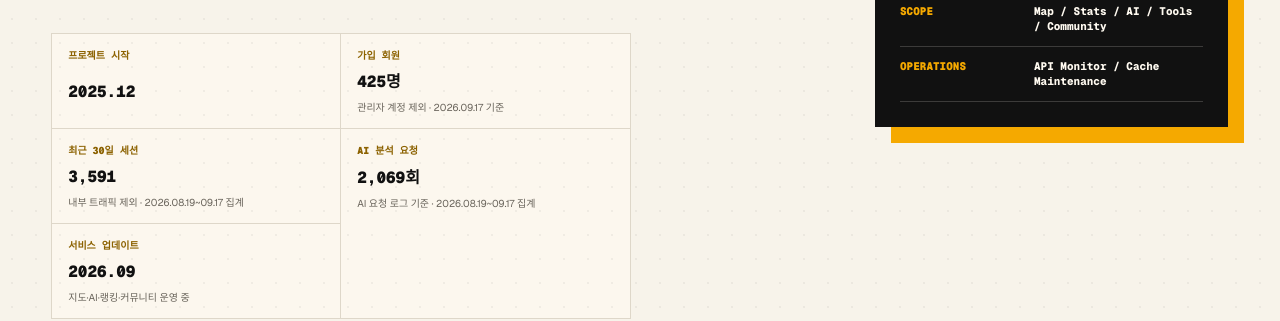
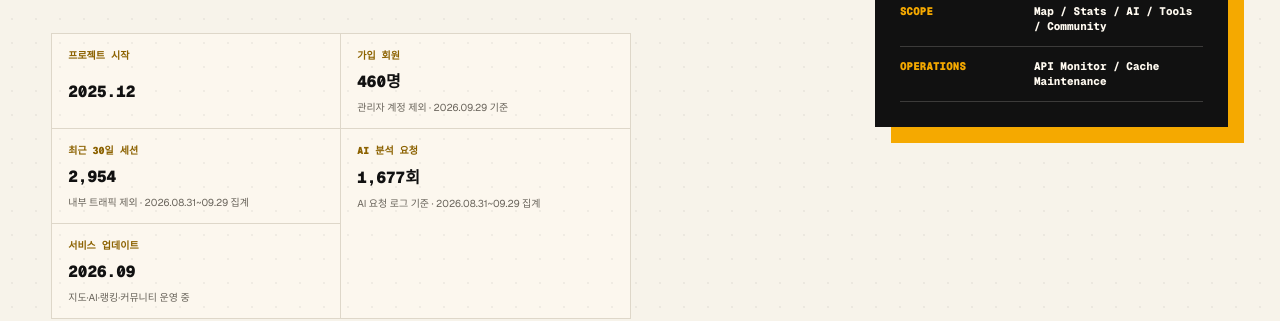
Before and after one commit to ka6865/KHS_PF, a Next.js app: page / in a window 1280 px wide. Shown: the part 521-842 px from the top of the page. Built offline with nearby package versions, Linux system fonts and the light colour scheme.

Commit message:
feat: update portfolio metrics from production

```diff
--- a/app/page.tsx
+++ b/app/page.tsx
@@ -21,9 +21,9 @@ const heroProofs = [
 
 const portfolioMetrics = [
   { label: "프로젝트 시작", value: "2025.12" },
-  { label: "가입 회원", value: "425명", note: "관리자 계정 제외 · 2026.09.17 기준" },
-  { label: "최근 30일 세션", value: "3,591", note: "내부 트래픽 제외 · 2026.08.19~09.17 집계" },
-  { label: "AI 분석 요청", value: "2,069회", note: "AI 요청 로그 기준 · 2026.08.19~09.17 집계" },
+  { label: "가입 회원", value: "460명", note: "관리자 계정 제외 · 2026.09.29 기준" },
+  { label: "최근 30일 세션", value: "2,954", note: "내부 트래픽 제외 · 2026.08.31~09.29 집계" },
+  { label: "AI 분석 요청", value: "1,677회", note: "AI 요청 로그 기준 · 2026.08.31~09.29 집계" },
   { label: "서비스 업데이트", value: "2026.09", note: "지도·AI·랭킹·커뮤니티 운영 중" },
 ];
 
```
Also changed, not shown: 1 other file (tests, documents, lock files or other folders).
